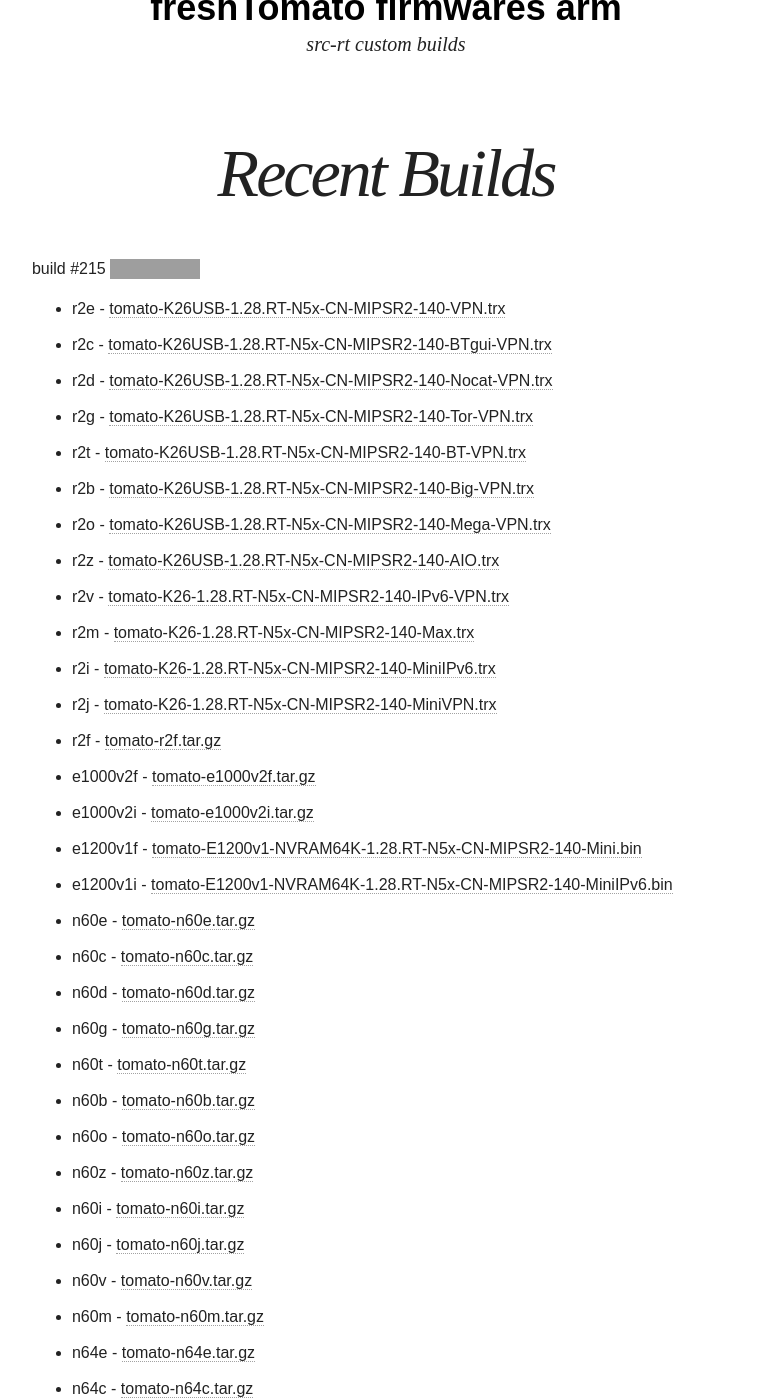
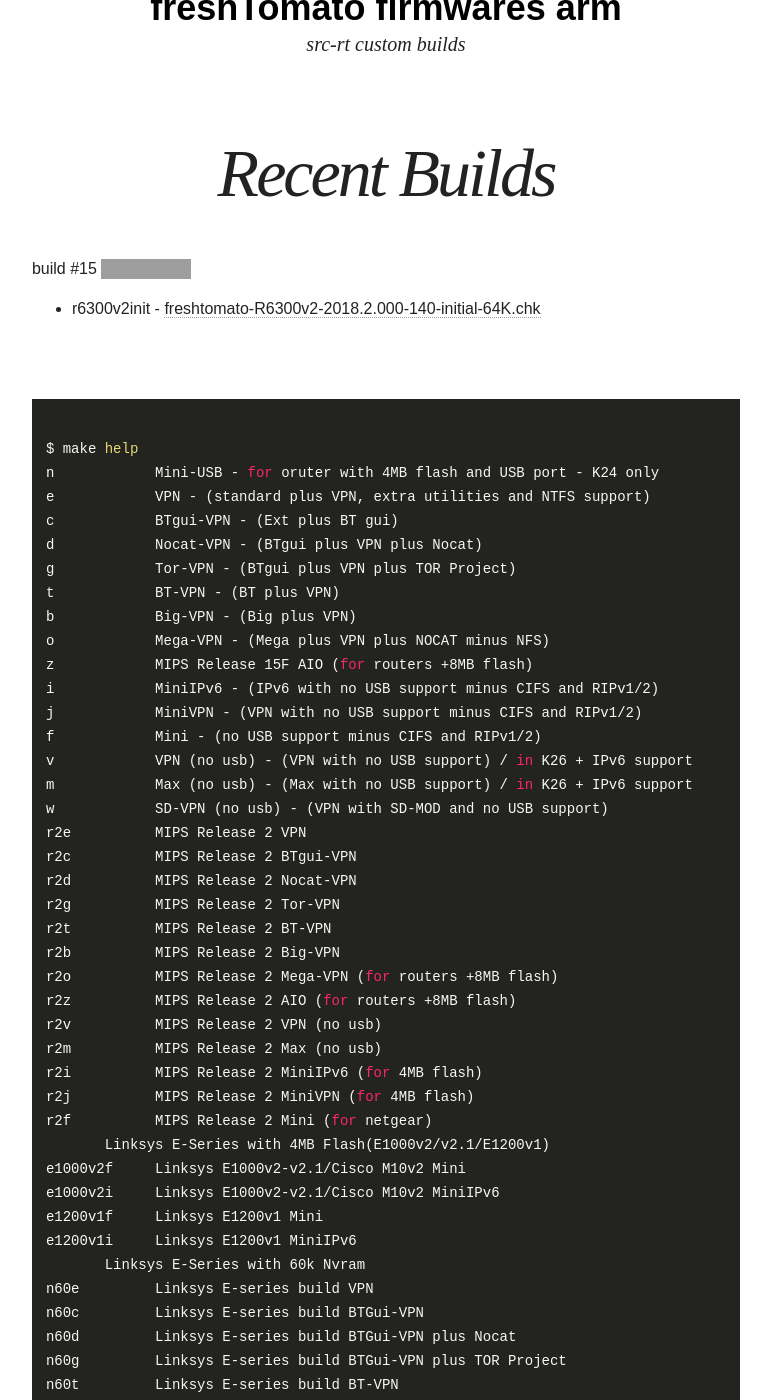
Before and after one commit to oglopss/freshTomato-ARM-ci-jekyll, a Jekyll site: the page built from index.html, in a window 1280 px wide and 1400 px high, scrolled down 339 px. Shown: the whole window, without its empty margins (254-1025 px from the left). Built offline with Jekyll 4.4.1, drawn with Linux system fonts in a browser that asks for light colours; nearby versions of some CDN libraries; some of the changed text lies outside the part shown; grey boxes are pictures that could not be loaded.

Commit message:
Travis build 15 r6300v2init pushed to gh-pages

```diff
--- a/_data/ss.yml
+++ b/_data/ss.yml
@@ -1,50 +1,3 @@
-build: 215
+build: 15
 files:
-  - 0002 r2c tomato-K26USB-1.28.RT-N5x-CN-MIPSR2-140-BTgui-VPN.trx
-  - 0003 r2d tomato-K26USB-1.28.RT-N5x-CN-MIPSR2-140-Nocat-VPN.trx
-  - 0004 r2g tomato-K26USB-1.28.RT-N5x-CN-MIPSR2-140-Tor-VPN.trx
-  - 0005 r2t tomato-K26USB-1.28.RT-N5x-CN-MIPSR2-140-BT-VPN.trx
-  - 0001 r2e tomato-K26USB-1.28.RT-N5x-CN-MIPSR2-140-VPN.trx
-  - 0009 r2v tomato-K26-1.28.RT-N5x-CN-MIPSR2-140-IPv6-VPN.trx
-  - 0010 r2m tomato-K26-1.28.RT-N5x-CN-MIPSR2-140-Max.trx
-  - 0012 r2j tomato-K26-1.28.RT-N5x-CN-MIPSR2-140-MiniVPN.trx
-  - 0011 r2i tomato-K26-1.28.RT-N5x-CN-MIPSR2-140-MiniIPv6.trx
-  - 0013 r2f tomato-r2f.tar.gz
-  - 0014 e1000v2f tomato-e1000v2f.tar.gz
-  - 0016 e1200v1f tomato-E1200v1-NVRAM64K-1.28.RT-N5x-CN-MIPSR2-140-Mini.bin
-  - 0015 e1000v2i tomato-e1000v2i.tar.gz
-  - 0017 e1200v1i tomato-E1200v1-NVRAM64K-1.28.RT-N5x-CN-MIPSR2-140-MiniIPv6.bin
-  - 0018 n60e tomato-n60e.tar.gz
-  - 0019 n60c tomato-n60c.tar.gz
-  - 0021 n60g tomato-n60g.tar.gz
-  - 0022 n60t tomato-n60t.tar.gz
-  - 0023 n60b tomato-n60b.tar.gz
-  - 0027 n60j tomato-n60j.tar.gz
-  - 0024 n60o tomato-n60o.tar.gz
-  - 0028 n60v tomato-n60v.tar.gz
-  - 0029 n60m tomato-n60m.tar.gz
-  - 0030 n64e tomato-n64e.tar.gz
-  - 0025 n60z tomato-n60z.tar.gz
-  - 0032 n64d tomato-n64d.tar.gz
-  - 0031 n64c tomato-n64c.tar.gz
-  - 0033 n64g tomato-n64g.tar.gz
-  - 0035 n64t tomato-n64t.tar.gz
-  - 0034 n64u tomato-n64u.tar.gz
-  - 0038 n64v tomato-n64v.tar.gz
-  - 0036 n64b tomato-n64b.tar.gz
-  - 0037 n64o tomato-n64o.tar.gz
-  - 0026 n60i tomato-n60i.tar.gz
-  - 0020 n60d tomato-n60d.tar.gz
-  - 0008 r2z tomato-K26USB-1.28.RT-N5x-CN-MIPSR2-140-AIO.trx
-  - 0040 rtn53 tomato-K26USB-1.28.RT-N5x-CN-MIPSR2-140-RT-N53.trx
-  - 0039 n64m tomato-n64m.tar.gz
-  - 0041 e2500 tomato-E2500-NVRAM60K-1.28.RT-N5x-CN-MIPSR2-140-Max.bin
-  - 0043 n6 tomato-K26USB-1.28.RT-N5x-CN-MIPSR2-140-TendaN6.trx
-  - 0045 v2e tomato-Netgear-3500Lv2-K26USB-1.28.RT-N5x-CN--140-VPN.chk
-  - 0044 n60 tomato-K26USB-1.28.RT-N5x-CN-MIPSR2-140-TendaN60.trx
-  - 0047 r64e tomato-K26USB-1.28.RT-N5x-CN-MIPSR2-140-VPN-64K.trx
-  - 0042 e3200 tomato-e3200.tar.gz
-  - 0007 r2o tomato-K26USB-1.28.RT-N5x-CN-MIPSR2-140-Mega-VPN.trx
-  - 0006 r2b tomato-K26USB-1.28.RT-N5x-CN-MIPSR2-140-Big-VPN.trx
-  - 0046 v2z tomato-Netgear-3500Lv2-K26USB-1.28.RT-N5x-CN--140-AIO.chk
-  - 0048 r64z tomato-K26USB-1.28.RT-N5x-CN-MIPSR2-140-AIO-64K.trx
+  - 0005 r6300v2init freshtomato-R6300v2-2018.2.000-140-initial-64K.chk
```
Also changed, not shown: 1 other file.
